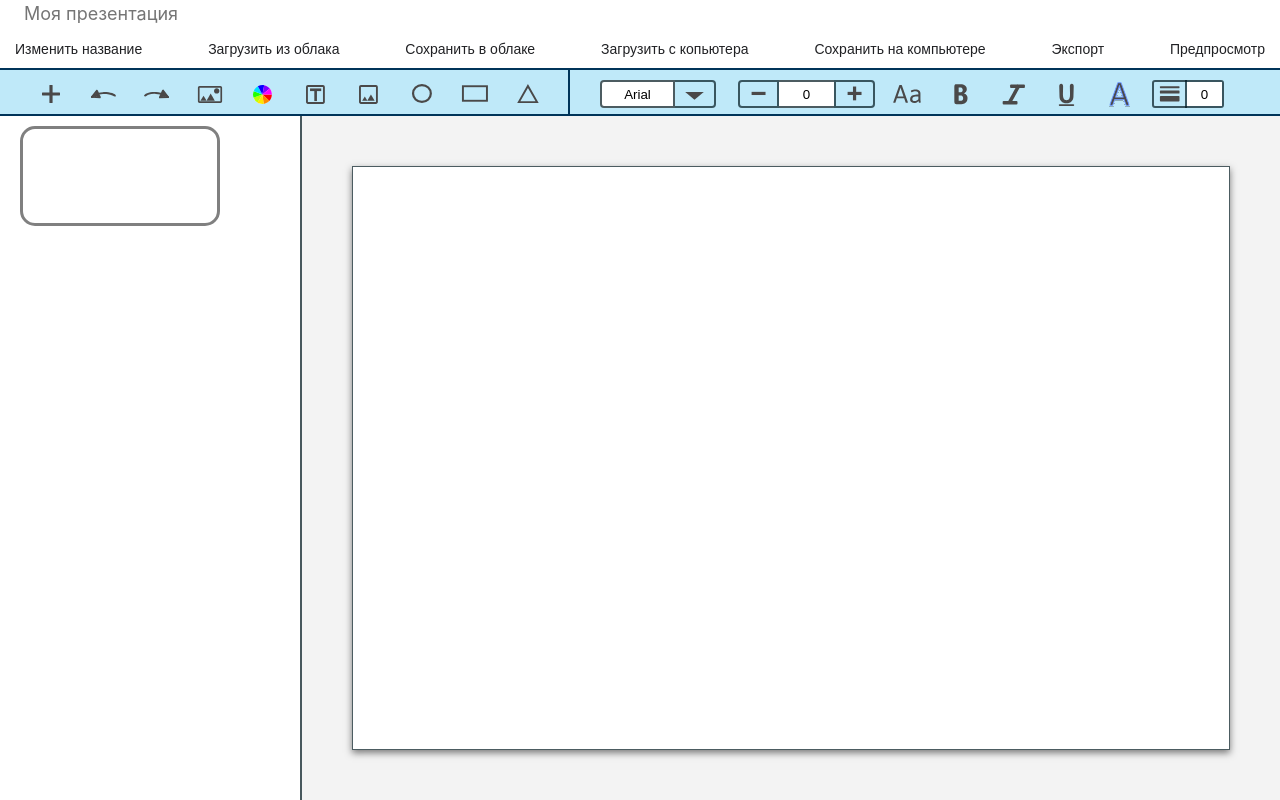
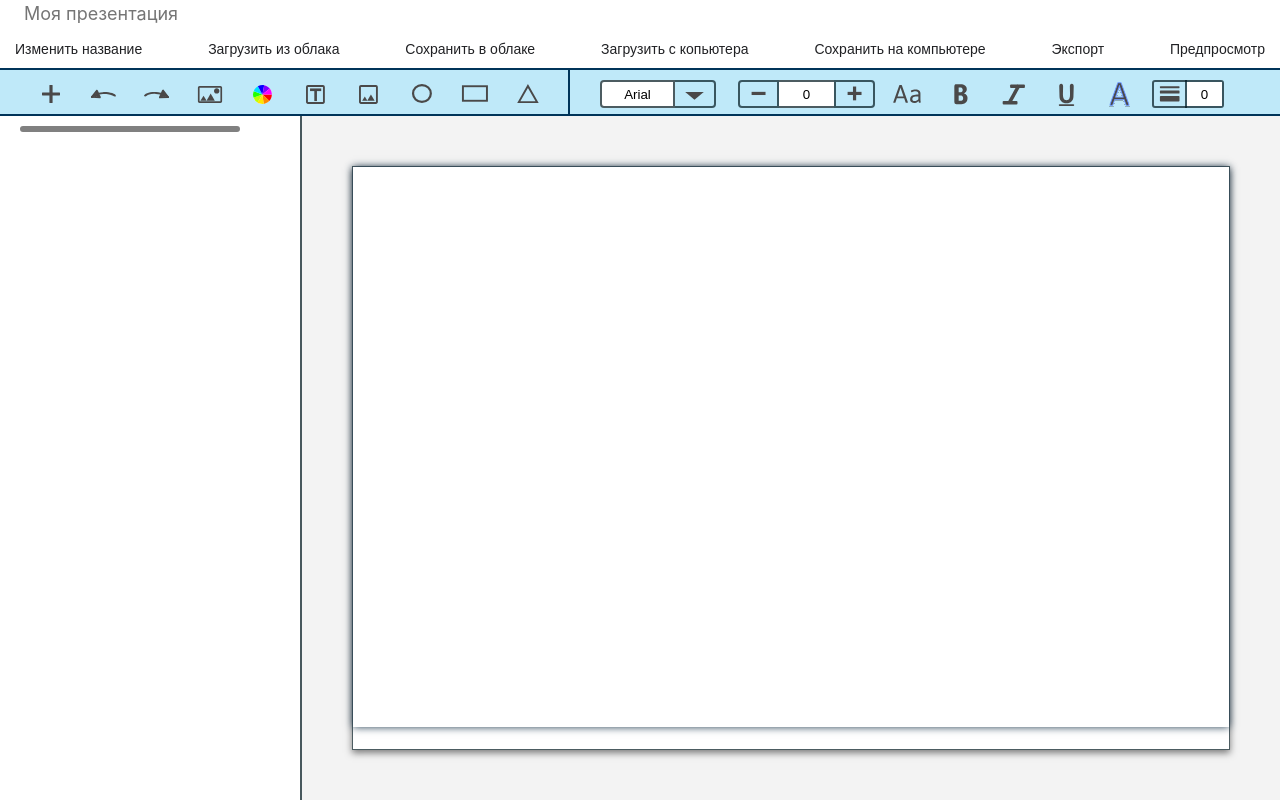
Before and after one commit to mrol1114/presentation-maker, a React (Create React App) app: page / in a window 1280 px wide. Both pictures are taken after a click on the button 50 px from the left and 94 px from the top of the page. Built offline with nearby package versions, Linux system fonts and the light colour scheme.

Commit message:
добаавил скролл группе слайдов, убрал скролл у родительского блока

```diff
--- a/package.json
+++ b/package.json
@@ -39,5 +39,8 @@
       "last 1 firefox version",
       "last 1 safari version"
     ]
+  },
+  "devDependencies": {
+    "react-redux": "^8.0.5"
   }
 }
--- a/src/components/app/styles/app.module.css
+++ b/src/components/app/styles/app.module.css
@@ -21,4 +21,5 @@
     flex-grow: 2;
     display: flex;
     flex-direction: row;
+    overflow: hidden;
 }
--- a/src/components/slide/Slide.tsx
+++ b/src/components/slide/Slide.tsx
@@ -1,18 +1,19 @@
 import React from "react";
 import Area from "./components/Area";
 import type * as types from "../../common/types";
+import slideStyles from "./slide.module.css";
 
-function Slide(props: {slideElement: types.Slide}): JSX.Element
+function Slide(props: {slideElement: types.Slide, isCurrent: boolean}): JSX.Element
 {
     const areaElements = props.slideElement.areas;
     const areaComponents = areaElements.map((area: types.Area) => {
         return (
-            <Area areaElement={area} key={area.id} />
+            <Area areaElement={area} key={area.id} isCurrentSlide={props.isCurrent} />
         );
     });
 
     return (
-        <div className="slide">
+        <div className={slideStyles["slide"]}>
             {areaComponents}
         </div>
     );
--- a/src/components/slide/components/Area.tsx
+++ b/src/components/slide/components/Area.tsx
@@ -2,21 +2,18 @@ import React from "react";
 import GraphicPrimitiveComponent from "./components/GraphicPrimitiveComponent";
 import TextComponent from "./components/TextComponent";
 import ImageComponent from "./components/ImageComponent";
+import style from "./styles.module.css";
 import type * as types from "../../../common/types";
 
-function Area(prop: {areaElement: types.Area}): JSX.Element
+function Area(prop: {areaElement: types.Area, isCurrentSlide: boolean}): JSX.Element
 {
     if (!prop.areaElement.contains)
     {
         return(<></>);
     }
 
-    const style = {
-
-    };
-
     return (
-        <div className="area-wrapper" style={style}>
+        <div className={style["area-wrapper"]}>
             { prop.areaElement.contains.type === "text" &&
                 <TextComponent textElement={prop.areaElement.contains}/>
             }
--- /dev/null
+++ b/src/components/slide/components/styles.module.css
@@ -0,0 +1,5 @@
+.scale
+{
+    transform: scale(0.3, 0.2);
+    transform-origin: 0 0;
+}
--- /dev/null
+++ b/src/components/slide/slide.module.css
@@ -0,0 +1,9 @@
+.slide
+{
+    height: 100%;
+    width: 100%;
+    max-width: 960px;
+    max-height: 560px;
+    box-shadow: 0px 0px 8px 0px rgba(34, 60, 80, 1);
+    transform: matrix(0.1, 960, 560);
+}
--- a/src/components/slidesGroup/SlidesGroup.tsx
+++ b/src/components/slidesGroup/SlidesGroup.tsx
@@ -7,8 +7,8 @@ function SlidesGroup(props: {slideElements: types.Slide[]}): JSX.Element
 {
     const slideComponents = props.slideElements.map((slideElement: types.Slide) => {
         return (
-            <li key={slideElement.id} className={styles["slide"]}>
-                <Slide slideElement={slideElement} />
+            <li key={slideElement.id} className={styles["slide-wrapper"]}>
+                <Slide slideElement={slideElement} isCurrent={false} />
             </li>
         );
     });
--- a/src/components/slidesGroup/slidesGroup.module.css
+++ b/src/components/slidesGroup/slidesGroup.module.css
@@ -3,12 +3,12 @@
     width: 280px;
     padding: 10px 40px 0 20px;
     margin-right: 20px;
+    overflow-y: auto;
 }
 
-.slide
+.slide-wrapper
 {
-    width: 200px;
-    height: 100px;
     border: 3px solid gray;
     border-radius: 15px;
+    margin-bottom: 20px;
 }
--- a/src/components/workboard/Workboard.tsx
+++ b/src/components/workboard/Workboard.tsx
@@ -9,7 +9,7 @@ function Workboard(props: {slideElements: types.Slide[], currentSlideIndex: numb
         <div className={styles["workboard"]}>
             <div className={props.slideElements.length ? styles["workboard__slide"] : styles["workboard__without-slide"]}>
                 { props.slideElements.length !== 0 &&
-                    <Slide slideElement={props.slideElements[props.currentSlideIndex]} />
+                    <Slide slideElement={props.slideElements[props.currentSlideIndex]} isCurrent={true} />
                 }
             </div>
         </div>
--- /dev/null
+++ b/src/components/workboard/styles/styles.module.css
@@ -0,0 +1,8 @@
+.workboard
+{
+    padding: 20px;
+    height: 100%;
+    width: 100%;
+    border: 1px solid silver;
+    border-top-width: 0;
+}
```
Also changed, not shown: 1 other file (tests, documents, lock files or other folders).
